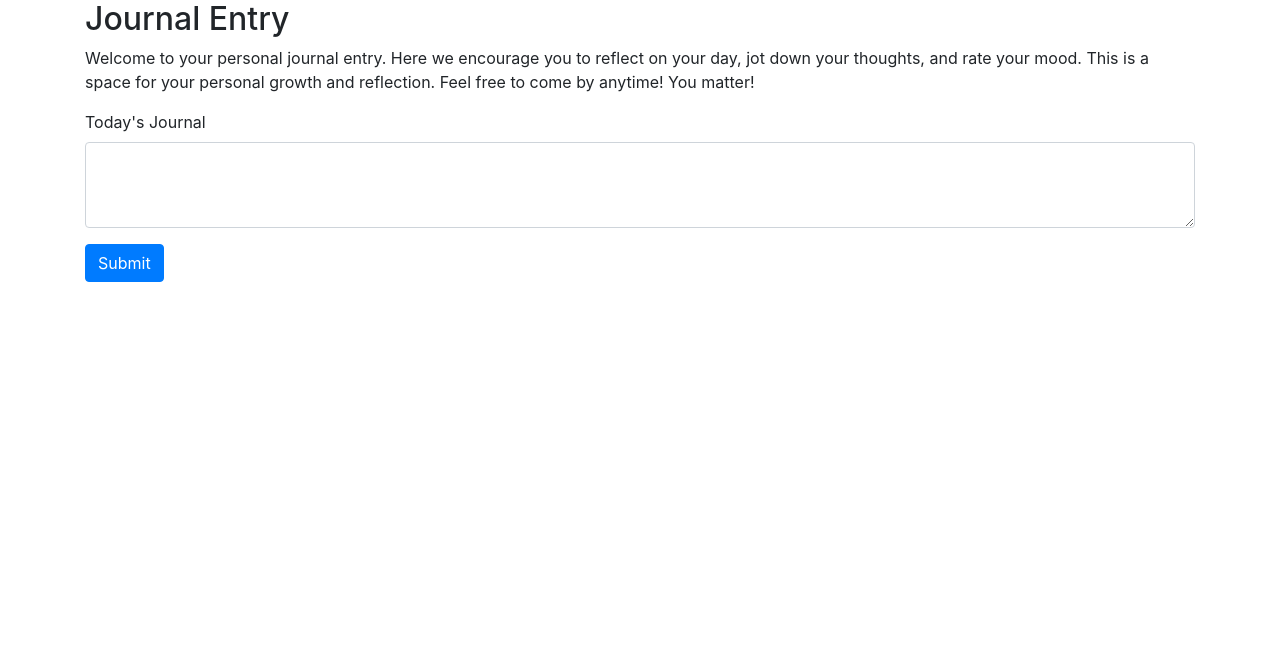
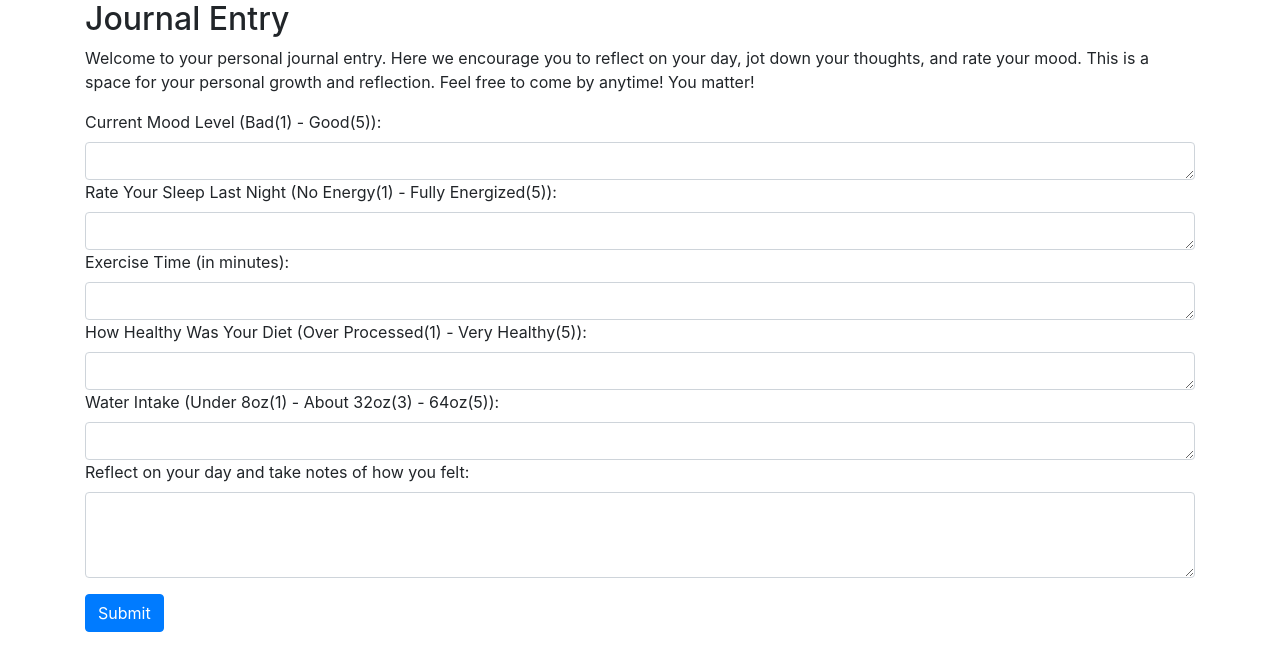
Before and after one commit to emilianochavezDLT/Mental_Health_Tracker, a Django app: page /journal-entry/ in a window 1280 px wide. Shown: the top 671 px of the page. Run offline with Django 5.2, Linux system fonts and the light colour scheme; some libraries are stand-ins or nearby versions.

Commit message:
added journal entries

```diff
--- a/mh_tracker/templates/mh_tracker/journal_entry.html
+++ b/mh_tracker/templates/mh_tracker/journal_entry.html
@@ -15,10 +15,31 @@ incorporates models. -->
   <form method ="post">
     {% csrf_token %}
     <div class="mb-3">
-      <!-- Labels -->
-      <label for="journalDescription" class="form-label">Today's Journal</label>
+      <!-- Mood Rating -->
+      <label for="journalDescription" class="form-label">Current Mood Level (Bad(1) - Good(5)): </label>
+      <!-- Text Area -->
+      <textarea class = "form-control" id="journalDescription" name="journalDescription" rows="1"></textarea>
+      <!-- Sleep Rating -->
+      <label for="journalDescription" class="form-label">Rate Your Sleep Last Night (No Energy(1) - Fully Energized(5)): </label>
+      <!-- Text Area -->
+      <textarea class = "form-control" id="journalDescription" name="journalDescription" rows="1"></textarea>
+      <!-- Exercise Rating -->
+      <label for="journalDescription" class="form-label">Exercise Time (in minutes): </label>
+      <!-- Text Area -->
+      <textarea class = "form-control" id="journalDescription" name="journalDescription" rows="1"></textarea>
+      <!-- Diet Rating -->
+      <label for="journalDescription" class="form-label">How Healthy Was Your Diet (Over Processed(1) - Very Healthy(5)): </label>
+      <!-- Text Area -->
+      <textarea class = "form-control" id="journalDescription" name="journalDescription" rows="1"></textarea>
+      <!-- Water Rating -->
+      <label for="journalDescription" class="form-label">Water Intake (Under 8oz(1) - About 32oz(3) - 64oz(5)): </label>
+      <!-- Text Area -->
+      <textarea class = "form-control" id="journalDescription" name="journalDescription" rows="1"></textarea>
+      <!-- Journal -->
+      <label for="journalDescription" class="form-label">Reflect on your day and take notes of how you felt: </label>
       <!-- Text Area -->
       <textarea class = "form-control" id="journalDescription" name="journalDescription" rows="3"></textarea>
+
     </div>
     <!-- Submit button -->
     <button type = "submit" class = "btn btn-primary">Submit</button>
```
